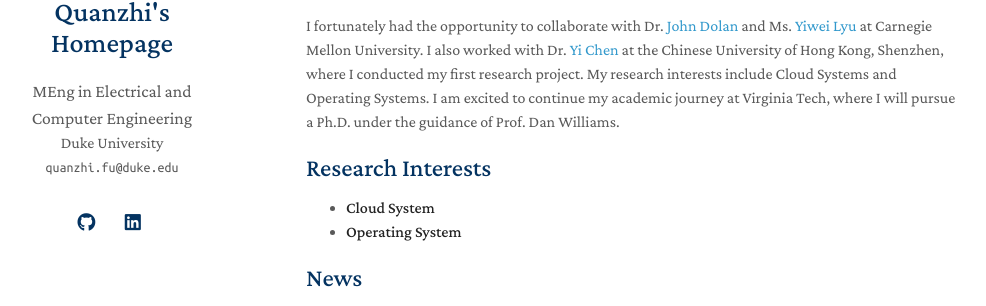
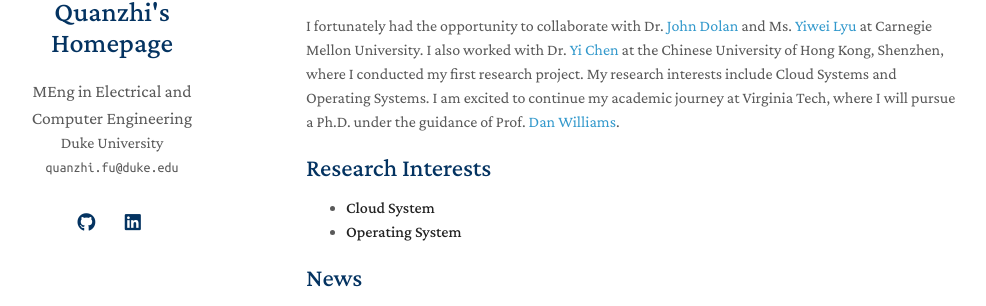
Before and after one commit to fqzz2000/fqzz2000.github.io, a Jekyll site: the page built from index.md, in a window 1280 px wide and 900 px high. Shown: the part 235-541 px from the top of the window, without its empty margins (164-1150 px from the left). Built offline with Jekyll 4.4.1, drawn with Linux system fonts in a browser that asks for light colours; nearby versions of some CDN libraries; a style sheet for code colours, icons or effects is not loaded; our own code applies the rules of GitHub Pages for plain Markdown files; some of the changed lines change nothing that is shown.

Commit message:
add link for dan

```diff
--- a/index.md
+++ b/index.md
@@ -6,7 +6,7 @@
 
 I am currently pursuing a Master of Engineering degree at Duke University, where my academic focus centers on Cloud Computing and System Programming. During a pivotal internship at Alibaba Cloud, I worked as a software engineer, specializing in system and infrastructure development, with a specific focus on enhancing the stability of container networks. My educational journey began with a B.S. degree in Data Science from the Chinese University of Hong Kong, Shenzhen.
 
-I fortunately had the opportunity to collaborate with Dr. [John Dolan](https://www.ri.cmu.edu/ri-faculty/john-m-dolan/) and Ms. [Yiwei Lyu](https://www.andrew.cmu.edu/user/yiweilyu/) at Carnegie Mellon University. I also worked with Dr. [Yi Chen](https://sse.cuhk.edu.cn/en/faculty/chenyi) at the Chinese University of Hong Kong, Shenzhen, where I conducted my first research project. My research interests include Cloud Systems and Operating Systems. I am excited to continue my academic journey at Virginia Tech, where I will pursue a Ph.D. under the guidance of Prof. Dan Williams.
+I fortunately had the opportunity to collaborate with Dr. [John Dolan](https://www.ri.cmu.edu/ri-faculty/john-m-dolan/) and Ms. [Yiwei Lyu](https://www.andrew.cmu.edu/user/yiweilyu/) at Carnegie Mellon University. I also worked with Dr. [Yi Chen](https://sse.cuhk.edu.cn/en/faculty/chenyi) at the Chinese University of Hong Kong, Shenzhen, where I conducted my first research project. My research interests include Cloud Systems and Operating Systems. I am excited to continue my academic journey at Virginia Tech, where I will pursue a Ph.D. under the guidance of Prof. [Dan Williams](https://people.cs.vt.edu/djwillia/).
 
 
 ## Research Interests
```
